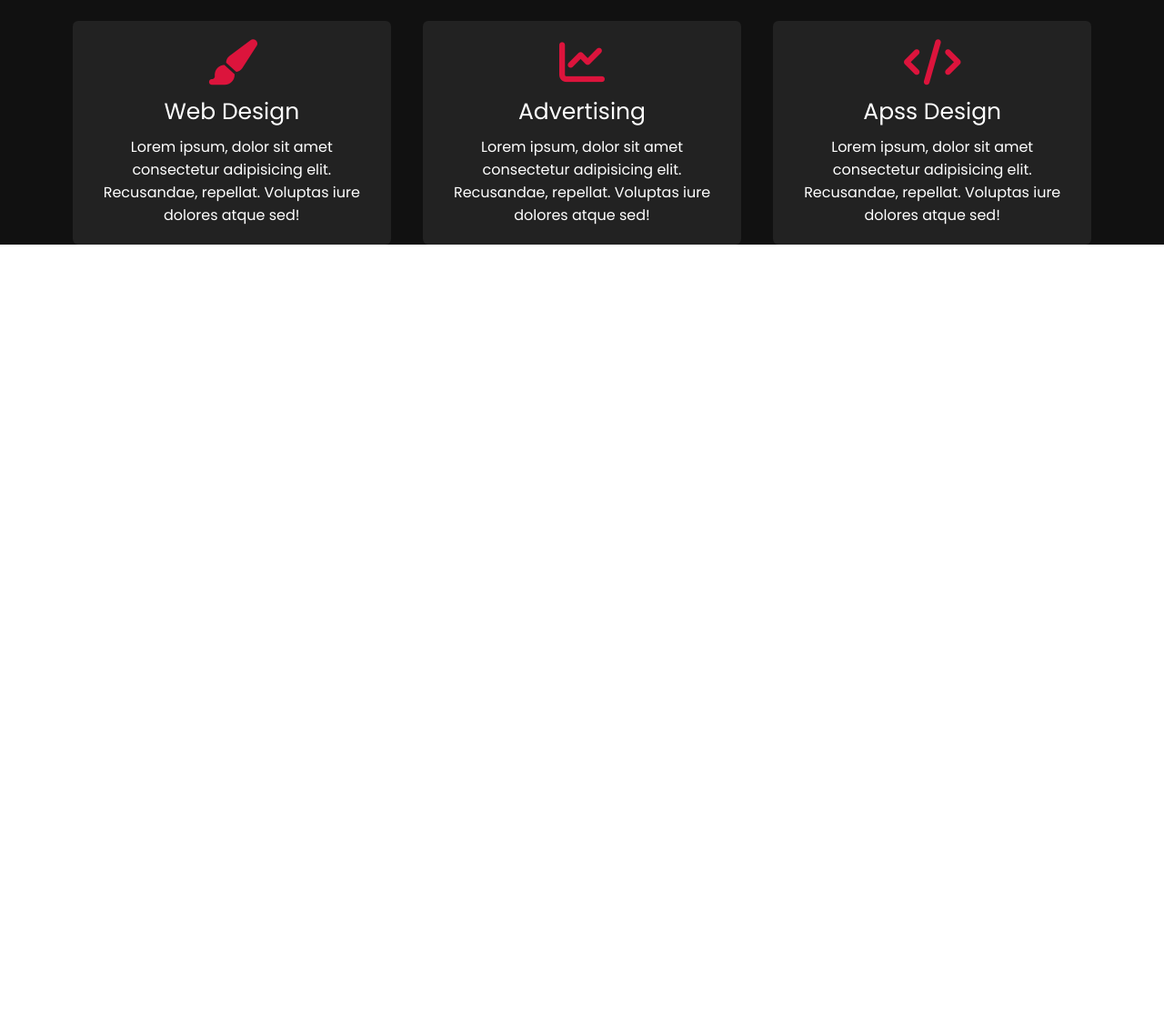
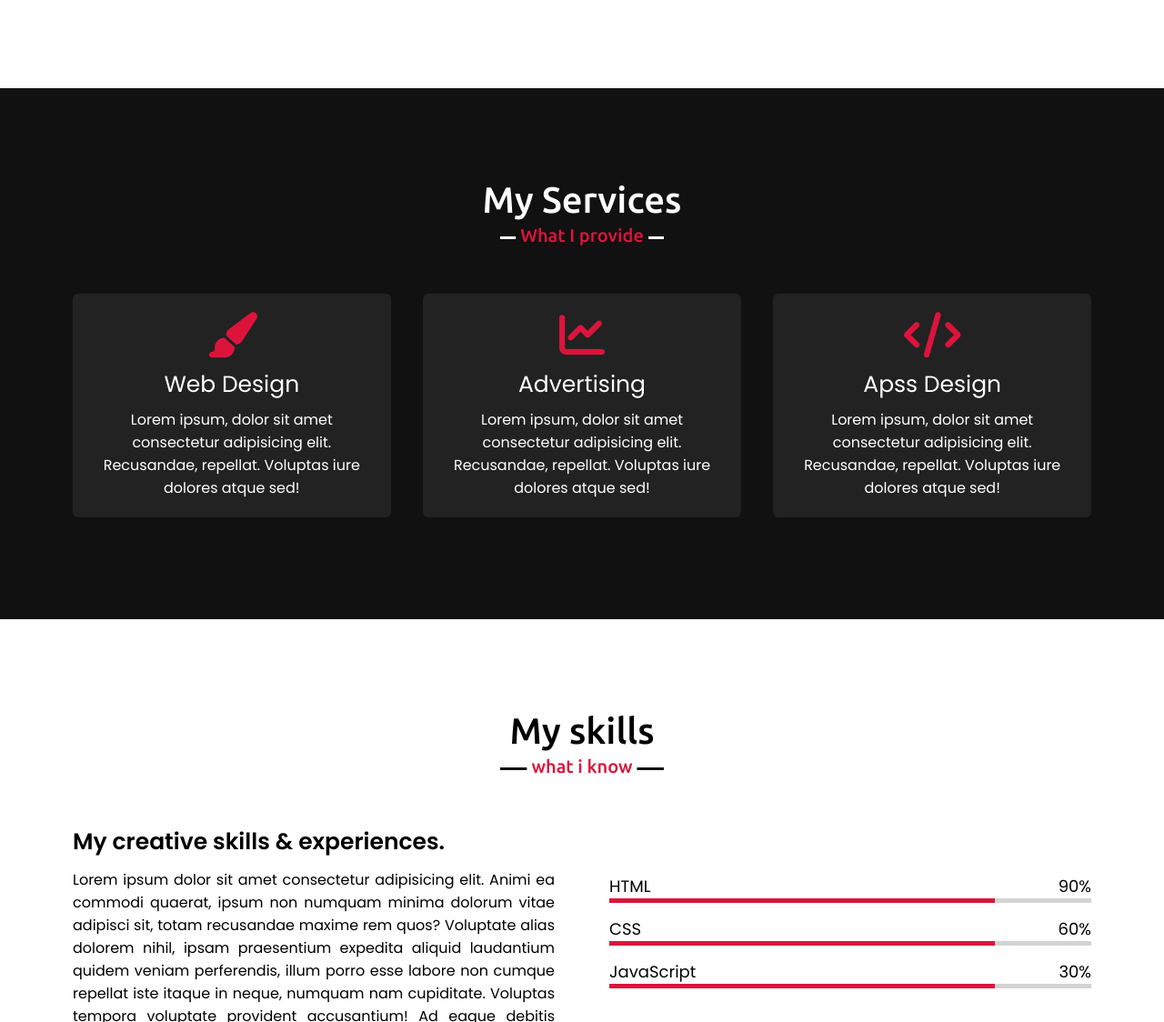
Before and after one commit to Marcos087/Exemplo_Site_2, a plain HTML site: page nav-bar/index.html in a window 1280 px wide. Shown: the part 1676-2800 px from the top of the page at 91% size. Before the commit the page ends 1945 px from the top, so only its background shows below. Drawn offline with nearby package versions, Linux system fonts and the light colour scheme.

Commit message:
Continuação

```diff
--- a/nav-bar/index.html
+++ b/nav-bar/index.html
@@ -90,6 +90,43 @@
 
     </section>
 
+    <!-- skills section start -->
+
+    <section class="skills" id="skills">
+        <div class="max-width">
+             <h2 class="title">My skills</h2>
+             <div class="skills-content">
+                <div class="column left">
+                    <div class="text">My creative skills & experiences.</div>
+                    <p>Lorem ipsum dolor sit amet consectetur adipisicing elit. Animi ea commodi quaerat, ipsum non numquam minima dolorum vitae adipisci sit, totam recusandae maxime rem quos? Voluptate alias dolorem nihil, ipsam praesentium expedita aliquid laudantium quidem veniam perferendis, illum porro esse labore non cumque repellat iste itaque in neque, numquam nam cupiditate. Voluptas tempora voluptate provident accusantium! Ad eaque debitis quia?</p>
+                </div>
+                <div class="column right">
+                    <div class="bars">
+                        <div class="info">
+                            <span>HTML</span>
+                            <span>90%</span>
+                        </div>
+                        <div class="line html"></div>
+                    </div>
+                    <div class="bars">
+                        <div class="info">
+                            <span>CSS</span>
+                            <span>60%</span>
+                        </div>
+                        <div class="line css"></div>
+                    </div>
+                    <div class="bars">
+                        <div class="info">
+                            <span>JavaScript</span>
+                            <span>30%</span>
+                        </div>
+                        <div class="line Js"></div>
+                    </div>
+                </div>
+             </div>
+        </div>
+    </section>
+
 
     <script src="App.js"></script>
 </body>
--- a/nav-bar/style.css
+++ b/nav-bar/style.css
@@ -110,7 +110,20 @@
 }
 
 /* All similar Content Styling code */
-
+section {
+    padding: 100px 0;
+}
+.about, .services, .skills {
+    font-family: 'Poppins', sans-serif;
+}
+.about .about-content,
+.services .serv-content,
+.skills .skills-content{
+    display: flex;
+    flex-wrap: wrap;
+    align-items: center;
+    justify-content: space-between;
+}
 section .title {
     position: relative;
     text-align: center;
@@ -144,20 +157,10 @@ section .title::after {
 }
 
 /* About section styling */
-.about, .services {
-    font-family: 'Poppins', sans-serif;
-}
+
 .about .title::after {
     content: "who i am";
 }
-.about .about-content,
-.services .serv-content {
-    display: flex;
-    flex-wrap: wrap;
-    align-items: center;
-    justify-content: space-between;
-}
-
 .about .about-content .left {
     width: 45%;
 }
@@ -188,7 +191,7 @@ section .title::after {
     font-size: 20px;
     font-family: 500;
     padding: 10px 30px;
-    margin-top: 20px;
+    margin: 20px 16px;
     border-radius: 6px;
     border: 2px solid crimson;
     transition: all 0.3s ease;
@@ -214,6 +217,7 @@ section .title::after {
     background: #222;
     text-align: center;
     border-radius: 6px;
+    margin-bottom: 12px;
     padding: 20px 25px;
     cursor: pointer;
     transition: all 0.3s ease;
@@ -241,7 +245,55 @@ section .title::after {
     margin: 10px 0 7px 0;
 }
 
+/* skills section styling */
 
+.skills .title::after {
+    content: "what i know";
+}
+.skills .skills-content .column {
+    width: calc(50% - 30px);
+}
+.skills .skills-content .left .text{
+    font-size: 25px;
+    font-weight: 600;
+    margin-bottom: 10px;
+}
+.skills .skills-content .left p {
+    text-align: justify;
+}
+.skills .skills-content .right .bars {
+    margin-bottom: 15px;
+}
+.skills .skills-content .right .info {
+    display: flex;
+    align-items: center;
+    justify-content: space-between;
+}
+.skills .skills-content .right span {
+    font-weight: 500;
+    font-size: 18px;
+}
+.skills .skills-content .right .line {
+    height: 5px;
+    width: 100%;
+    background: lightgrey;
+    position: relative;
+}
+.skills .skills-content .right .line::before{
+    content: "";
+    position: absolute;
+    height: 100%;
+    width: 80%;
+    left: 0;
+    top: 0;
+    background: crimson;
+}
+.skills .skills-content .html::before {
+    width: 90%;
+}
+.skills .skills-content .css::before {
+    width: 60%;
+}
 
 
 
```
